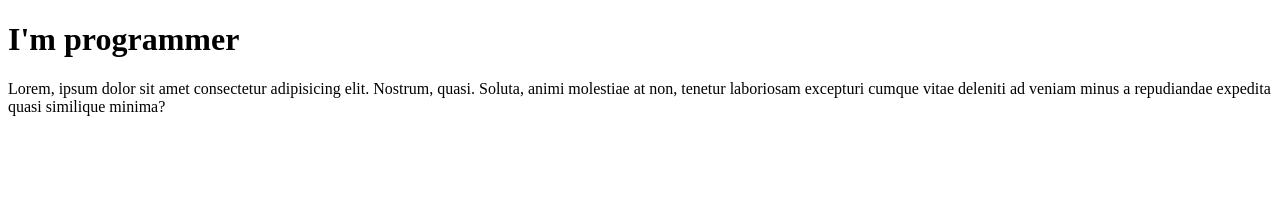
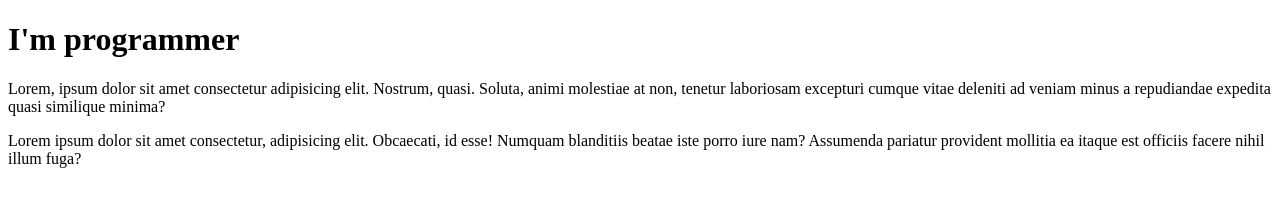
Before and after one commit to OwaisQarni25/SMIT-class, a plain HTML site: page Index.html in a window 1280 px wide. Drawn offline with Linux system fonts and the light colour scheme.

Commit message:
New din add and pra

```diff
--- a/Index.html
+++ b/Index.html
@@ -12,6 +12,11 @@
     <p>Lorem, ipsum dolor sit amet consectetur adipisicing elit. Nostrum, quasi. Soluta,
          animi molestiae at non, tenetur laboriosam excepturi cumque vitae deleniti ad veniam
           minus a repudiandae expedita quasi similique minima?</p>
+          <div class="container">
+              <p>Lorem ipsum dolor sit amet consectetur, adipisicing elit. Obcaecati, id esse!
+                   Numquam blanditiis beatae iste porro iure nam? Assumenda pariatur provident
+                    mollitia ea itaque est officiis facere nihil illum fuga?</p>
+          </div>
 
 </body>
 </html>
```
